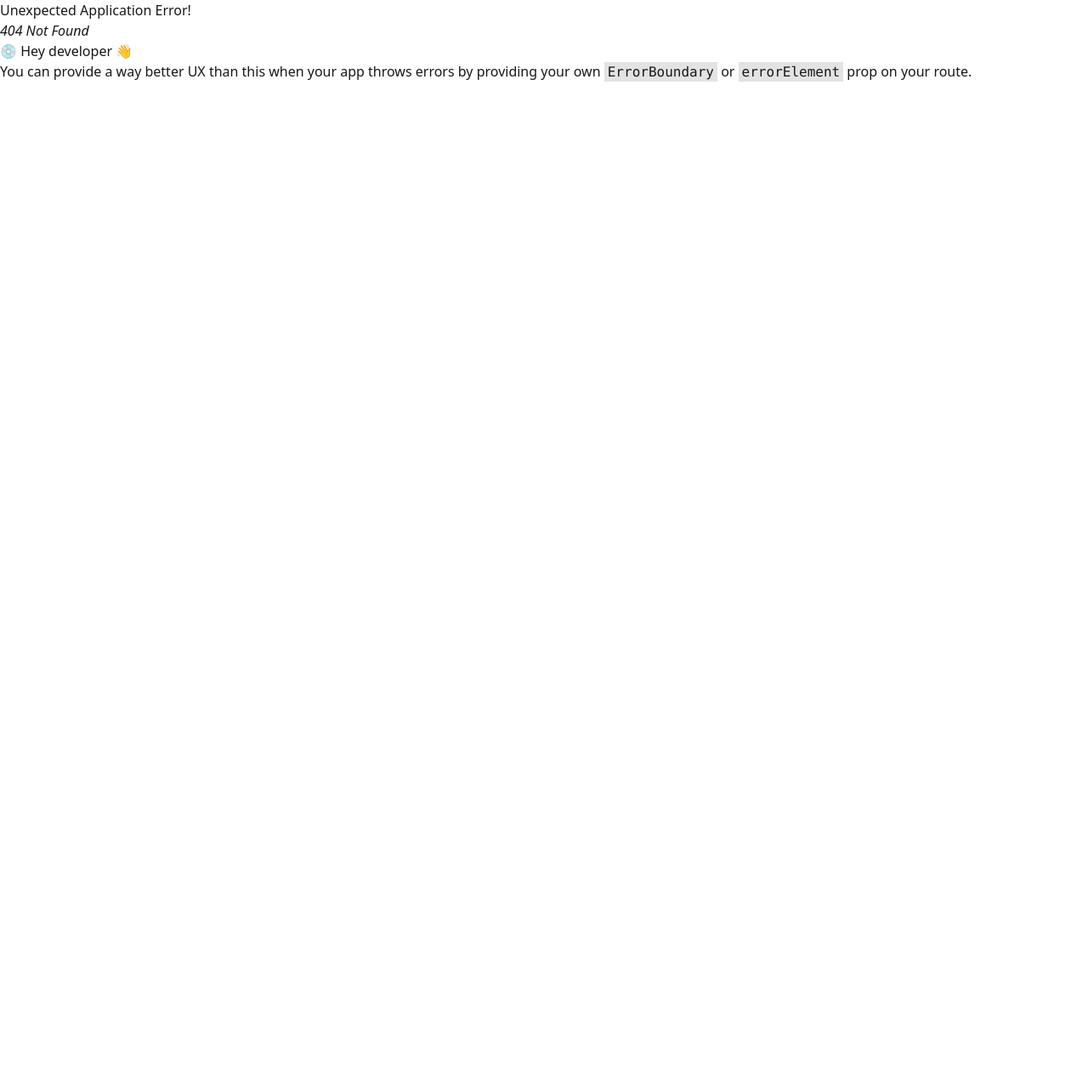
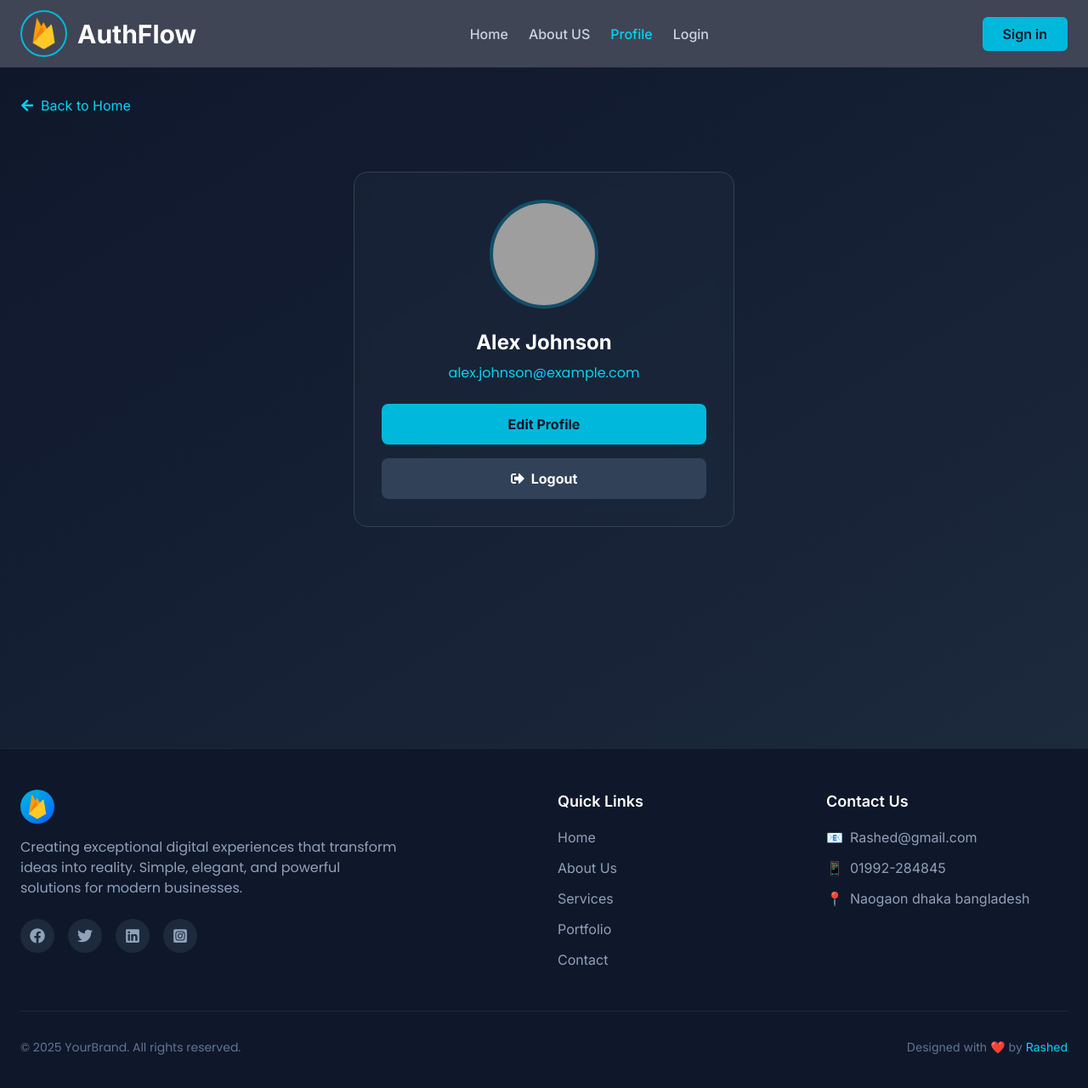
Before and after one commit to rashedulraha/Fire-Base-Authentication, a React (Vite) app: page /profile in a window 1280 px wide. Before the commit this address had no page. Shown: the top 1280 px of the page at 85% size. Before the commit the page ends 800 px from the top, so only its background shows below. Built offline with nearby package versions, Linux system fonts and the light colour scheme; grey boxes are pictures that could not be loaded.

Commit message:
update more page

```diff
--- a/src/Components/Footer/Footer.jsx
+++ b/src/Components/Footer/Footer.jsx
@@ -1,6 +1,12 @@
 import React from "react";
 
+import { FaFacebook } from "react-icons/fa";
+import { FaLinkedin } from "react-icons/fa";
+import { FaTwitter } from "react-icons/fa";
+import { FaInstagramSquare } from "react-icons/fa";
+
 import logo from "../../assets/firebase-logo.png";
+import { Link } from "react-router";
 
 const Footer = () => {
   return (
@@ -22,26 +28,34 @@ const Footer = () => {
               businesses.
             </p>
             <div className="flex space-x-4">
-              <a
-                href="#"
+              <Link
+                to={"/"}
                 className="w-10 h-10 rounded-full bg-slate-800 flex items-center justify-center text-slate-400 hover:bg-cyan-500 hover:text-white transition duration-300">
-                <span className="text-lg">f</span>
-              </a>
-              <a
-                href="#"
+                <span className="text-lg">
+                  <FaFacebook />
+                </span>
+              </Link>
+              <Link
+                to={"/"}
                 className="w-10 h-10 rounded-full bg-slate-800 flex items-center justify-center text-slate-400 hover:bg-cyan-500 hover:text-white transition duration-300">
-                <span className="text-lg">t</span>
-              </a>
-              <a
-                href="#"
+                <span className="text-lg">
+                  <FaTwitter />
+                </span>
+              </Link>
+              <Link
+                to={"/"}
                 className="w-10 h-10 rounded-full bg-slate-800 flex items-center justify-center text-slate-400 hover:bg-cyan-500 hover:text-white transition duration-300">
-                <span className="text-lg">in</span>
-              </a>
-              <a
-                href="#"
+                <span className="text-lg">
+                  <FaLinkedin />
+                </span>
+              </Link>
+              <Link
+                to={"/"}
                 className="w-10 h-10 rounded-full bg-slate-800 flex items-center justify-center text-slate-400 hover:bg-cyan-500 hover:text-white transition duration-300">
-                <span className="text-lg">ig</span>
-              </a>
+                <span className="text-lg">
+                  <FaInstagramSquare />
+                </span>
+              </Link>
             </div>
           </div>
 
@@ -52,39 +66,39 @@ const Footer = () => {
             </h4>
             <ul className="space-y-3">
               <li>
-                <a
-                  href="#"
+                <Link
+                  to={"/"}
                   className="text-slate-400 hover:text-cyan-400 transition duration-300">
                   Home
-                </a>
+                </Link>
               </li>
               <li>
-                <a
-                  href="#"
+                <Link
+                  to={"/"}
                   className="text-slate-400 hover:text-cyan-400 transition duration-300">
                   About Us
-                </a>
+                </Link>
               </li>
               <li>
-                <a
-                  href="#"
+                <Link
+                  to={"/"}
                   className="text-slate-400 hover:text-cyan-400 transition duration-300">
                   Services
-                </a>
+                </Link>
               </li>
               <li>
-                <a
-                  href="#"
+                <Link
+                  to={"/"}
                   className="text-slate-400 hover:text-cyan-400 transition duration-300">
                   Portfolio
-                </a>
+                </Link>
               </li>
               <li>
-                <a
-                  href="#"
+                <Link
+                  to={"/"}
                   className="text-slate-400 hover:text-cyan-400 transition duration-300">
                   Contact
-                </a>
+                </Link>
               </li>
             </ul>
           </div>
@@ -121,9 +135,9 @@ const Footer = () => {
               <span>Designed with</span>
               <span className="text-cyan-400 mx-1">❤️</span>
               <span>by</span>
-              <a href="#" className="text-cyan-400 hover:text-cyan-300 ml-1">
+              <Link to={"/"} className="text-cyan-400 hover:text-cyan-300 ml-1">
                 Rashed
-              </a>
+              </Link>
             </div>
           </div>
         </div>
--- a/src/Pages/Login.jsx
+++ b/src/Pages/Login.jsx
@@ -1,8 +1,19 @@
+import { FaArrowLeft } from "react-icons/fa";
 import { Link } from "react-router";
 
 const Login = () => {
   return (
-    <div className="h-screen bg-gradient-to-br from-slate-900 to-slate-800 flex items-center justify-center p-4 overflow-hidden">
+    <div className="h-screen bg-gradient-to-br from-slate-900 to-slate-800 flex items-center justify-center p-4 overflow-hidden relative">
+      {/* Back to Home Button - Outside the card, top left */}
+      <div className="absolute top-6 left-6">
+        <Link
+          to="/"
+          className="inline-flex items-center text-cyan-400 hover:text-cyan-300 transition duration-300 bg-slate-800/50 backdrop-blur-sm px-4 py-2 rounded-lg border border-slate-700">
+          <FaArrowLeft className="mr-2" />
+          Back to Home
+        </Link>
+      </div>
+
       <div className="bg-slate-800/50 backdrop-blur-sm rounded-2xl border border-slate-700 p-6 w-full max-w-md max-h-[90vh] overflow-y-auto">
         <div className="text-center mb-6">
           <h1 className="text-3xl font-bold text-white mb-2">Welcome Back</h1>
@@ -64,21 +75,12 @@ const Login = () => {
             </div>
           </div>
 
-          <div className="flex items-center gap-3 pt-2">
           <div className="flex-3">
             <button
               type="submit"
               className="w-full bg-cyan-500 hover:bg-cyan-400 text-white font-bold py-2 px-4 rounded-lg transition duration-300">
               Sign in
             </button>
-            </div>
-            <div className="flex-1">
-              <Link
-                to={"/"}
-                className="w-full bg-cyan-500 hover:bg-cyan-400 text-white font-bold py-2 px-4 rounded-lg transition duration-300 inline-block text-center">
-                Home
-              </Link>
-            </div>
           </div>
         </form>
 
--- a/src/Pages/Profile.jsx
+++ b/src/Pages/Profile.jsx
@@ -1,9 +1,60 @@
-import React from "react";
+import React, { useState } from "react";
+import { Link } from "react-router";
+import { FaSignOutAlt, FaArrowLeft } from "react-icons/fa";
 
 const Profile = () => {
+  const [user] = useState({
+    name: "Alex Johnson",
+    email: "alex.johnson@example.com",
+    photoURL:
+      "https://images.unsplash.com/photo-1507003211169-0a1dd7228f2d?ixlib=rb-4.0.3&ixid=M3wxMjA3fDB8MHxwaG90by1wYWdlfHx8fGVufDB8fHx8fA%3D%3D&auto=format&fit=crop&w=1974&q=80",
+  });
+
   return (
-    <div>
-      <h2>Hello user</h2>
+    <div className="min-h-screen bg-gradient-to-br from-slate-900 to-slate-800 text-white">
+      {/* Back Button */}
+      <div className="container mx-auto px-6 py-8">
+        <Link
+          to="/"
+          className="inline-flex items-center text-cyan-400 hover:text-cyan-300 transition duration-300">
+          <FaArrowLeft className="mr-2" />
+          Back to Home
+        </Link>
+      </div>
+
+      {/* Profile Content */}
+      <div className="container mx-auto px-6 py-8">
+        <div className="max-w-md mx-auto">
+          <div className="bg-slate-800/50 backdrop-blur-sm rounded-2xl border border-slate-700 p-8 text-center">
+            {/* Profile Image */}
+            <div className="mb-6">
+              <img
+                src={user.photoURL}
+                alt="Profile"
+                className="w-32 h-32 rounded-full object-cover mx-auto border-4 border-cyan-500/30"
+              />
+            </div>
+
+            {/* User Info */}
+            <h2 className="text-2xl font-bold mb-2">{user.name}</h2>
+            <p className="text-cyan-400 mb-6">{user.email}</p>
+
+            {/* Action Buttons */}
+            <div className="space-y-4">
+              <Link
+                to="/edit-profile"
+                className="block w-full bg-cyan-500 hover:bg-cyan-400 text-slate-900 font-bold py-3 px-4 rounded-lg transition duration-300">
+                Edit Profile
+              </Link>
+
+              <button className="w-full bg-slate-700 hover:bg-slate-600 text-white font-bold py-3 px-4 rounded-lg transition duration-300 flex items-center justify-center">
+                <FaSignOutAlt className="mr-2" />
+                Logout
+              </button>
+            </div>
+          </div>
+        </div>
+      </div>
     </div>
   );
 };
--- a/src/Pages/Register.jsx
+++ b/src/Pages/Register.jsx
@@ -1,9 +1,20 @@
+import { FaArrowLeft } from "react-icons/fa";
 import { Link } from "react-router";
 
 const Register = () => {
   return (
-    <div className="h-screen bg-gradient-to-br from-slate-900 to-slate-800 flex items-center justify-center p-4 overflow-hidden">
-      <div className="bg-slate-800/50 backdrop-blur-sm rounded-2xl border border-slate-700 p-6 w-full max-w-md max-h-[90vh] ">
+    <div className="h-screen bg-gradient-to-br from-slate-900 to-slate-800 flex items-center justify-center p-4 overflow-hidden relative">
+      {/* Back to Home Button - Outside the card, top left */}
+      <div className="absolute top-6 left-6">
+        <Link
+          to="/"
+          className="inline-flex items-center text-cyan-400 hover:text-cyan-300 transition duration-300 bg-slate-800/50 backdrop-blur-sm px-4 py-2 rounded-lg border border-slate-700">
+          <FaArrowLeft className="mr-2" />
+          Back to Home
+        </Link>
+      </div>
+
+      <div className="bg-slate-800/50 backdrop-blur-sm rounded-2xl border border-slate-700 p-6 w-full max-w-md max-h-[90vh] overflow-y-auto">
         <div className="text-center mb-6">
           <h1 className="text-3xl font-bold text-white mb-2">Create Account</h1>
           <p className="text-slate-400">Sign up to get started</p>
@@ -39,9 +50,8 @@ const Register = () => {
               required
             />
           </div>
-
-          <div className="flex  gap-3">
-            <div className="flex-1">
+          <div className="flex gap-3 items-center">
+            <div>
               <label
                 htmlFor="password"
                 className="block text-sm font-medium text-slate-300 mb-1">
@@ -55,7 +65,8 @@ const Register = () => {
                 required
               />
             </div>
-            <div className="flex-1">
+
+            <div>
               <label
                 htmlFor="confirmPassword"
                 className="block text-sm font-medium text-slate-300 mb-1">
@@ -89,21 +100,12 @@ const Register = () => {
             </label>
           </div>
 
-          <div className="flex items-center gap-3 pt-2">
           <div className="flex-3">
             <button
               type="submit"
               className="w-full bg-cyan-500 hover:bg-cyan-400 text-white font-bold py-2 px-4 rounded-lg transition duration-300">
               Sign Up
             </button>
-            </div>
-            <div className="flex-1">
-              <Link
-                to={"/"}
-                className="w-full bg-cyan-500 hover:bg-cyan-400 text-white font-bold py-2 px-4 rounded-lg transition duration-300 inline-block text-center">
-                Home
-              </Link>
-            </div>
           </div>
         </form>
 
--- a/src/Routes/Routes.jsx
+++ b/src/Routes/Routes.jsx
@@ -4,6 +4,7 @@ import AboutUs from "../Pages/About";
 import Homepage from "../Pages/Home";
 import Login from "../Pages/Login";
 import Register from "../Pages/Register";
+import Profile from "../Pages/Profile";
 
 const router = createBrowserRouter([
   {
@@ -15,6 +16,10 @@ const router = createBrowserRouter([
         Component: Homepage,
       },
       { path: "about-us", Component: AboutUs },
+      {
+        path: "profile",
+        Component: Profile,
+      },
     ],
   },
   {
--- a/src/index.css
+++ b/src/index.css
@@ -1,6 +1,19 @@
+/* ! Google font inter */
+@import url("https://fonts.googleapis.com/css2?family=Inter:ital,opsz,wght@0,14..32,100..900;1,14..32,100..900&display=swap");
+
+/*  ! Google font poppins */
+@import url("https://fonts.googleapis.com/css2?family=Poppins:ital,wght@0,100;0,200;0,300;0,400;0,500;0,600;0,700;0,800;0,900;1,100;1,200;1,300;1,400;1,500;1,600;1,700;1,800;1,900&display=swap");
+
 @import "tailwindcss";
 @plugin "daisyui";
 
+body {
+  font-family: "Inter", sans-serif;
+}
+
+p {
+  font-family: "Poppins", sans-serif;
+}
 .active {
   @apply text-cyan-400;
 }
```
Lines whose indentation alone changed are shown as unchanged.
